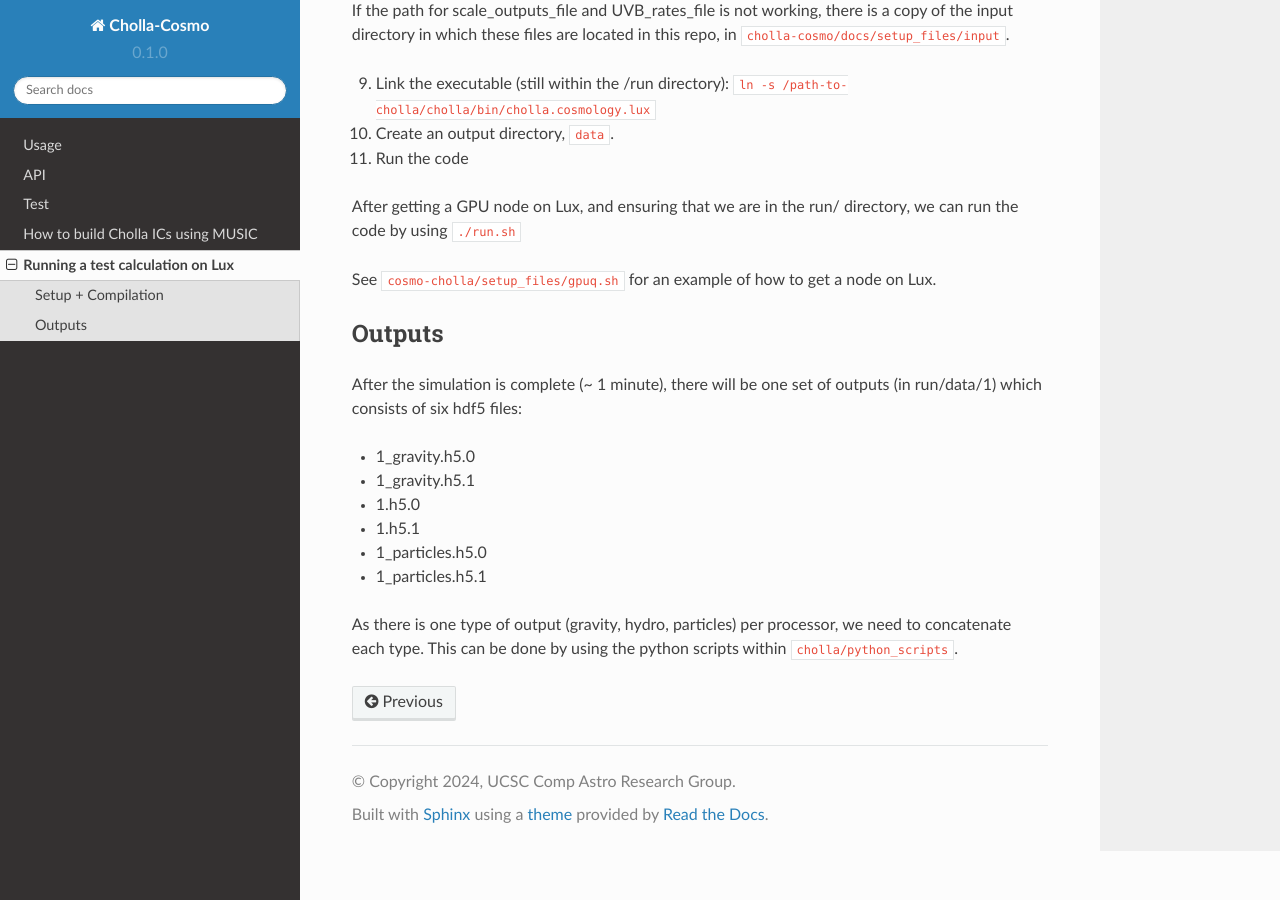
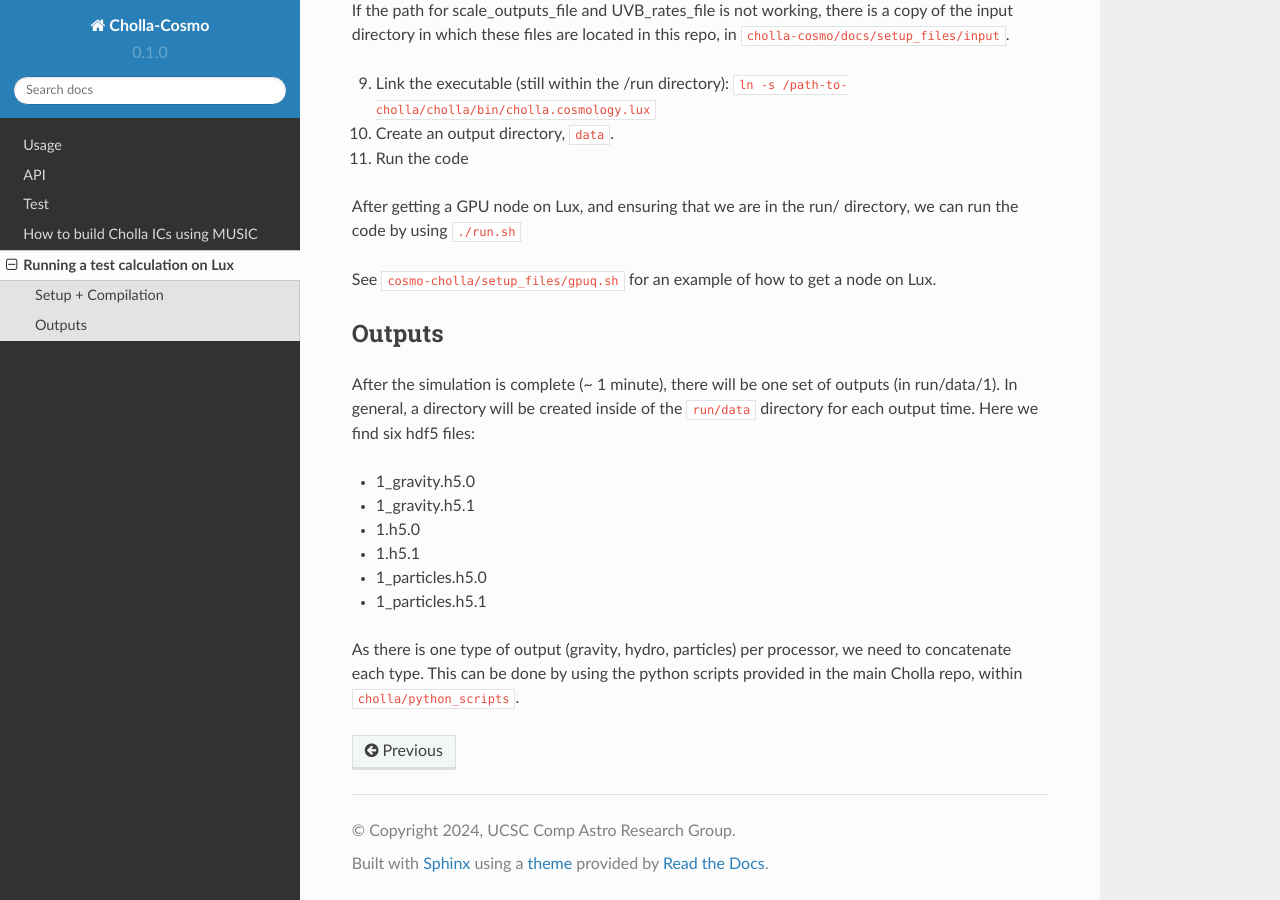
Before and after one commit to evazlimen/cholla-cosmo, a Sphinx documentation site: the page built from docs/source/lux_test_calculation.rst, in a window 1280 px wide and 900 px high, scrolled down 2249 px. Built offline with Sphinx 7.4.7 and the Read the Docs theme 2.0.0, drawn with Linux system fonts in a browser that asks for light colours.

Commit message:
Update lux_test_calculation.rst

```diff
--- a/docs/source/lux_test_calculation.rst
+++ b/docs/source/lux_test_calculation.rst
@@ -62,7 +62,7 @@ See ``cosmo-cholla/setup_files/gpuq.sh`` for an example of how to get a node on
 Outputs
 ------
 
-After the simulation is complete (~ 1 minute), there will be one set of outputs (in run/data/1) which consists of six hdf5 files:
+After the simulation is complete (~ 1 minute), there will be one set of outputs (in run/data/1). In general, a directory will be created inside of the ``run/data`` directory for each output time. Here we find six hdf5 files:
 
 - 1_gravity.h5.0
 - 1_gravity.h5.1
@@ -71,4 +71,4 @@ After the simulation is complete (~ 1 minute), there will be one set of outputs
 - 1_particles.h5.0
 - 1_particles.h5.1
 
-As there is one type of output (gravity, hydro, particles) per processor, we need to concatenate each type. This can be done by using the python scripts within ``cholla/python_scripts``.
+As there is one type of output (gravity, hydro, particles) per processor, we need to concatenate each type. This can be done by using the python scripts provided in the main Cholla repo, within ``cholla/python_scripts``.
```
